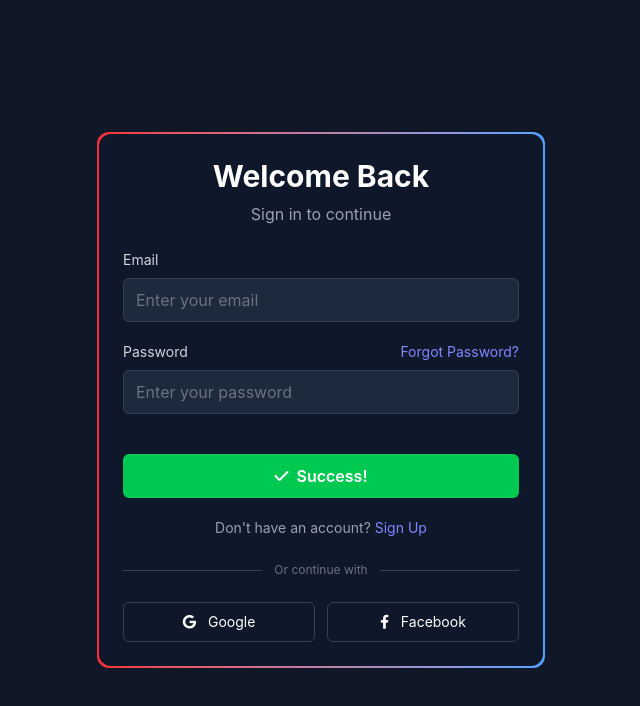
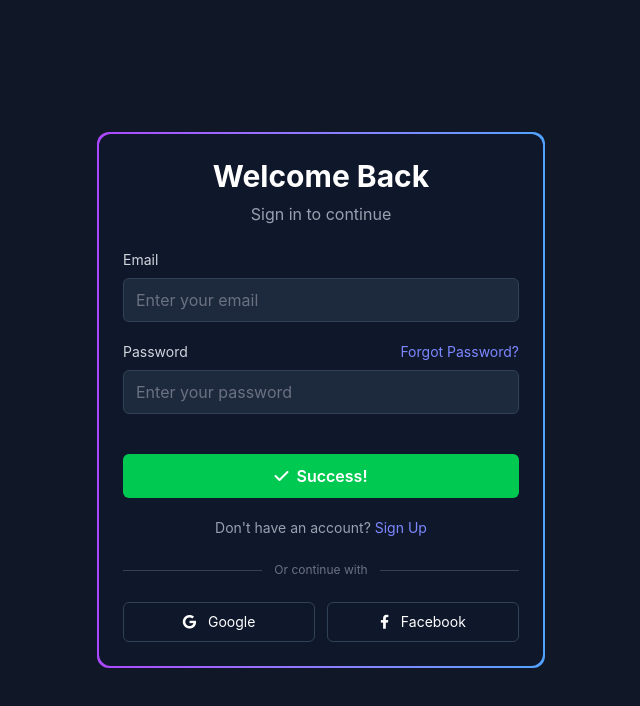
Before and after one commit to SFRREX/Tailwind-Loginpage-2, a website: page src/index.html in a window 1280 px wide. Shown: the whole page, without its empty margins (319-959 px from the left). Drawn offline with Linux system fonts and the light colour scheme.

Commit message:
html update 4

```diff
--- a/src/index.html
+++ b/src/index.html
@@ -12,7 +12,7 @@
 <body class="min-h-screen bg-gray-900 flex items-center justify-center px-4">
 
     <!-- Main Box -->
-    <div class="w-full max-w-md p-0.5 rounded-xl bg-linear-to-r from-red-500 to-blue-400">
+    <div class="w-full max-w-md p-0.5 rounded-xl bg-linear-to-r from-purple-500 to-blue-400">
 
         <!-- Login Card -->
         <div class="bg-slate-900 rounded-xl p-6">
```
Also changed, not shown: src/output.css.
